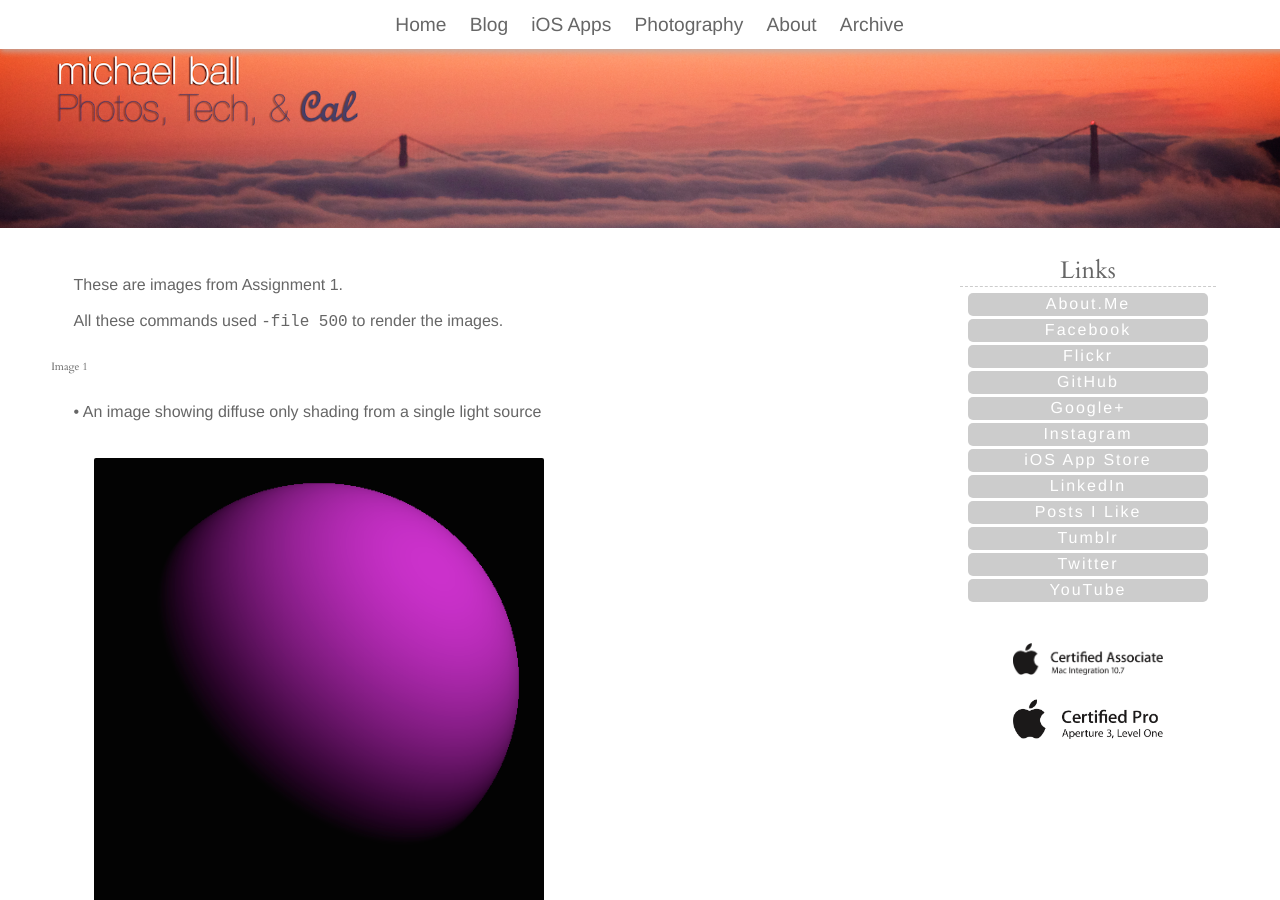
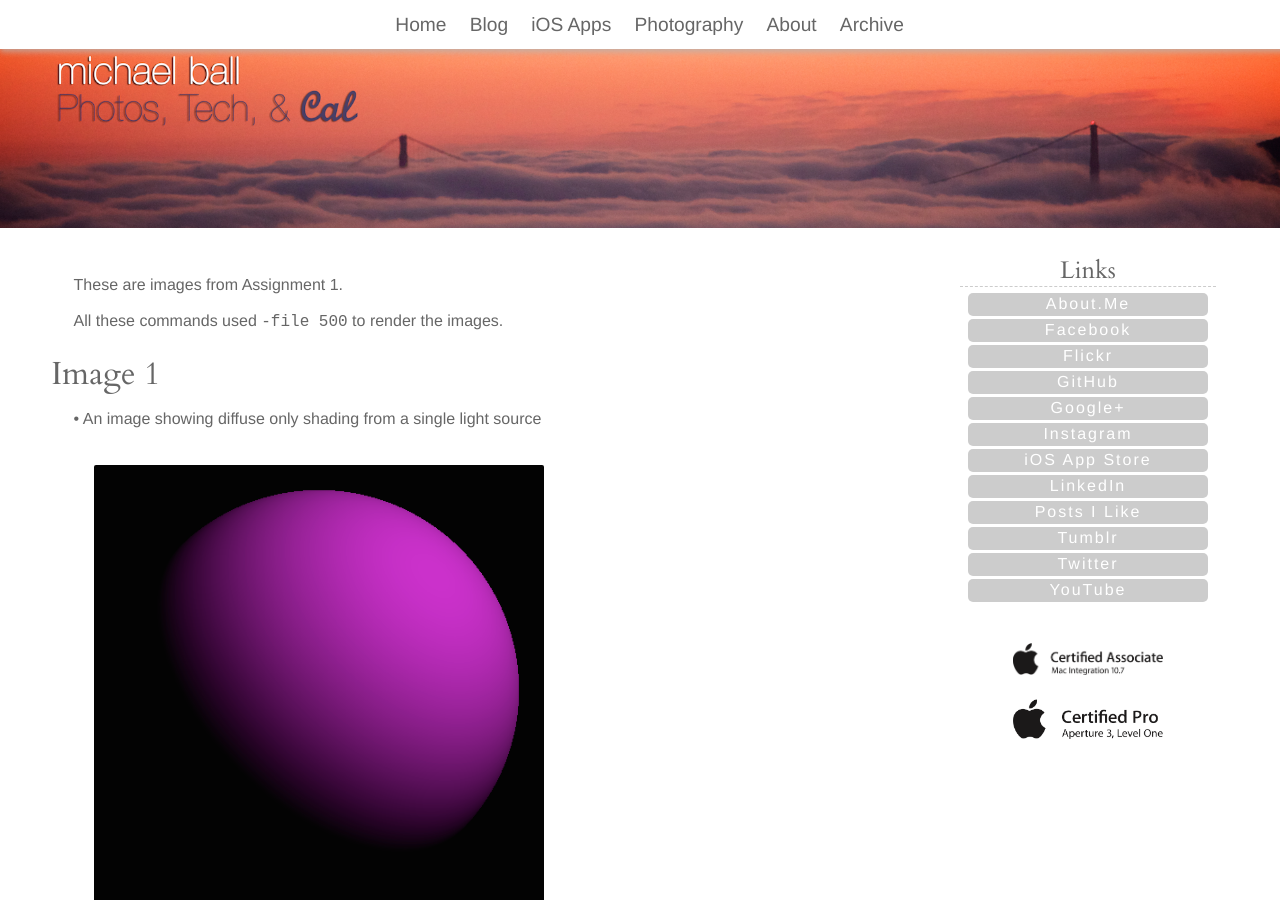
Before and after one commit to cycomachead/184site, a Jekyll site: the page built from as1.md, in a window 1280 px wide and 900 px high. Built offline with Jekyll 4.4.1, drawn with Linux system fonts in a browser that asks for light colours; nearby versions of some CDN libraries; some web fonts are replaced; comment, search, counter and statistics services are not loaded.

Commit message:
as1 tweaks

```diff
--- a/as1.md
+++ b/as1.md
@@ -29,14 +29,14 @@
 
 All these commands used `-file 500` to render the images.
 
-###### Image 1
+### Image 1
 • An image showing diffuse only shading from a single light source
 
 ![1.png](1.png)
 
 `./as1 -pl 1000 1000 1000 .8 .4 .4 -kd 1 0 2 `
 
-###### Image 2
+### Image 2
 • An image showing specular only shading from a single directional light source
 
 ![2.png](2.png)
@@ -44,7 +44,7 @@
 `./as1 -dl 10 10 10 .8 .4 .4 -ks 1 .2 1 -sp 4 -ka .4 .1 .4`
 <br />
 
-###### Image 3
+### Image 3
 • An image showing specular only shading from a single point light source
 
 ![3.png](3.png)
@@ -52,13 +52,15 @@
 `./as1 -pl 80 80 90 3.9 .4 .4 -ks 1 .2 1 -sp 1 -ka .4 .2 .4`
 <br />
 
-###### Image 4
+### Image 4
 • An image showing combined specular and diffuse shading
+
 ![4.png](4.png)
+
 `./as1 -pl 200 200 200 .6 .6 .6 -kd 1 1 0 -ka 0 1 1 -ks .8 .6 .8 -sp 98`
 <br />
 
-###### Image 5
+### Image 5
 • An image with multiple light sources
 
 ![5.png](5.png)
```
